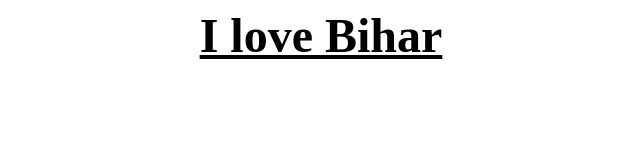
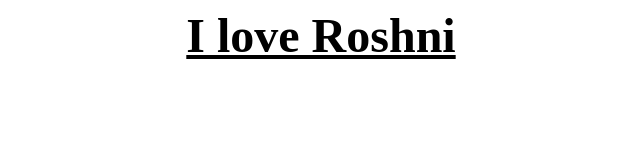
Before and after one commit to satya8521/SATYAGIT, a plain HTML site: page index.html in a window 1280 px wide. Shown: the whole page, without its empty margins (319-959 px from the left). Drawn offline with Linux system fonts and the light colour scheme.

Commit message:
Update index.html

```diff
--- a/index.html
+++ b/index.html
@@ -10,7 +10,7 @@
 
 <font size = 10>
 
-<b ><p align="center"><U>I love Bihar </u></p></b>
+<b ><p align="center"><U>I love Roshni </u></p></b>
 
 </font>
 
```
